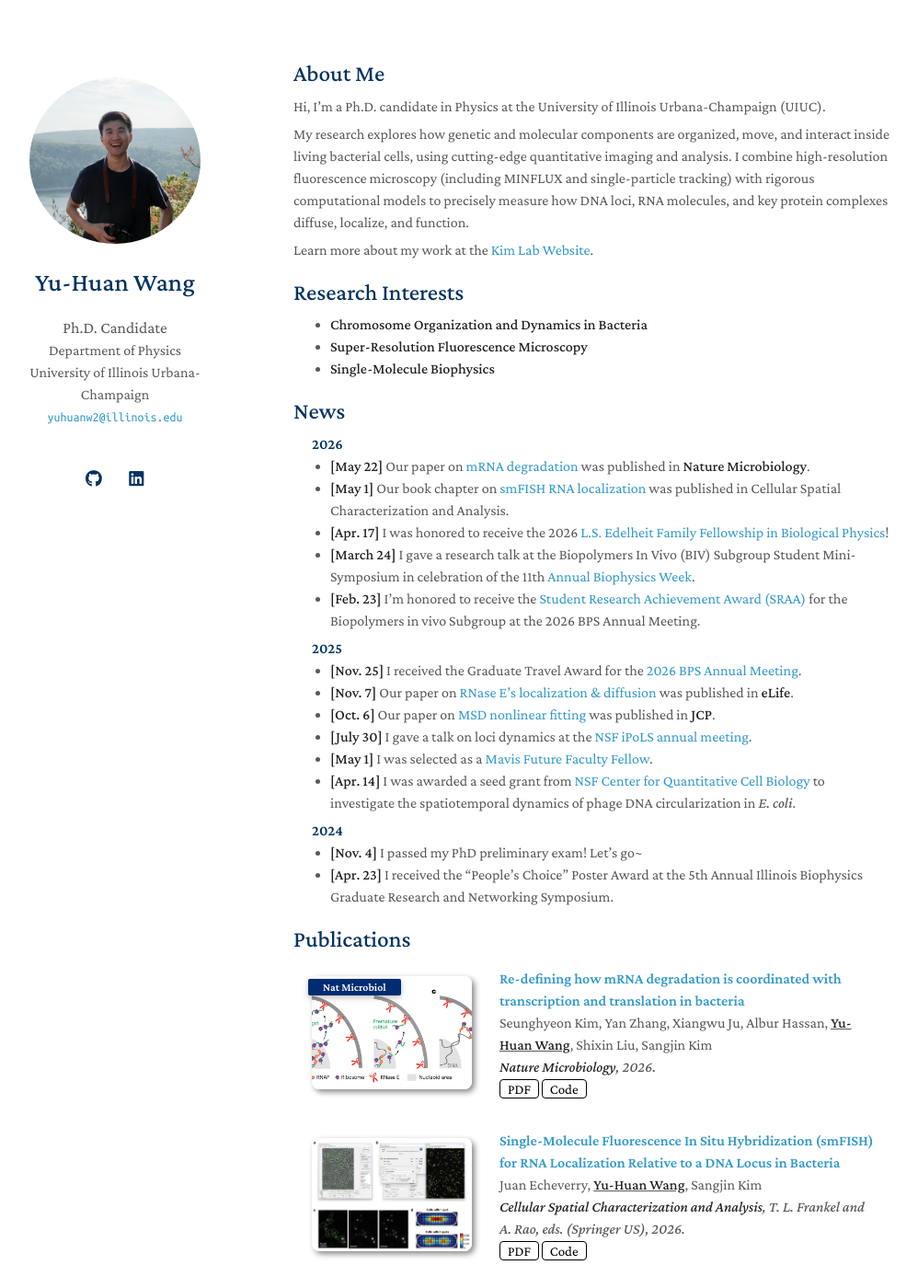
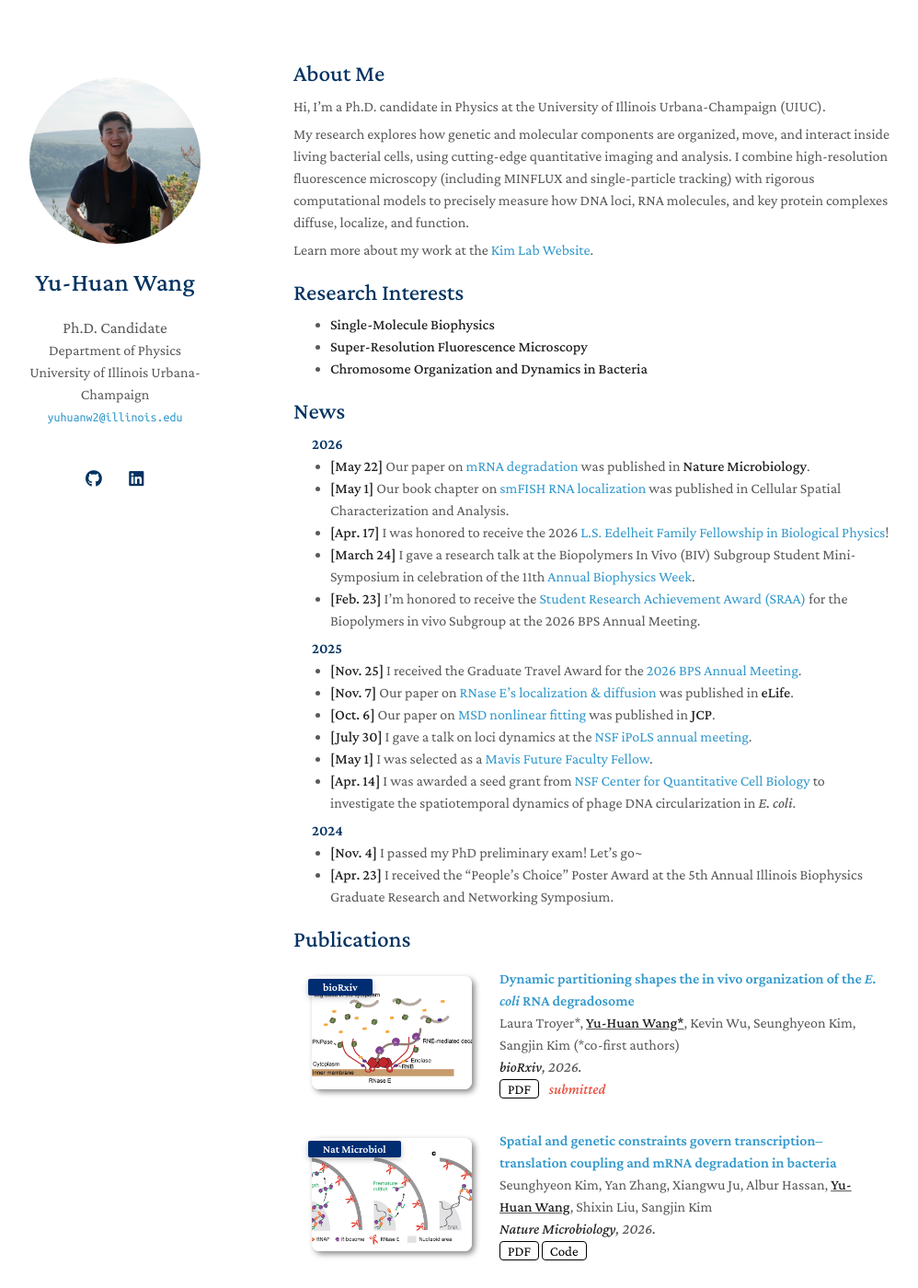
Before and after one commit to wangyh1949/wangyh1949.github.io, a Jekyll site: the page built from index.md, in a window 1280 px wide and 1400 px high. Shown: the whole window at 92% size, without its empty margins (151-1149 px from the left). Built offline with Jekyll 4.4.1, drawn with Linux system fonts in a browser that asks for light colours; a style sheet for code colours, icons or effects is not loaded.

Commit message:
update 2026 RNAD paper

```diff
--- a/_data/publications.yml
+++ b/_data/publications.yml
@@ -1,6 +1,15 @@
 main:
 
-  - title: Re-defining how mRNA degradation is coordinated with transcription and translation in bacteria
+  - title: Dynamic partitioning shapes the in vivo organization of the <em>E. coli</em> RNA degradosome
+    authors: Laura Troyer*, <u><strong>Yu-Huan Wang*</strong></u>, Kevin Wu, Seunghyeon Kim, Sangjin Kim (*co-first authors)
+    journal_short: bioRxiv
+    journal: <strong>bioRxiv</strong>, 2026.
+    link: https://www.biorxiv.org/content/10.64898/2026.05.25.727690v2
+    pdf: ./assets/paper/2026_Troyer_bioRxiv.pdf
+    image: ./assets/img/paper/2026_RNAD.png
+    notes: submitted
+
+  - title: Spatial and genetic constraints govern transcription–translation coupling and mRNA degradation in bacteria
     authors: Seunghyeon Kim, Yan Zhang, Xiangwu Ju, Albur Hassan, <u><strong>Yu-Huan Wang</strong></u>, Shixin Liu, Sangjin Kim
     journal_short: Nat Microbiol
     journal: <strong>Nature Microbiology</strong>, 2026.
@@ -11,15 +20,16 @@ main:
 
   - title: Single-Molecule Fluorescence In Situ Hybridization (smFISH) for RNA Localization Relative to a DNA Locus in Bacteria
     authors: Juan Echeverry, <u><strong>Yu-Huan Wang</strong></u>, Sangjin Kim
-    # journal_short: eLife
-    journal: <strong>Cellular Spatial Characterization and Analysis</strong>,  T. L. Frankel and A. Rao, eds. (Springer US), 2026.
+    journal_short: Springer
+    journal: <strong>Cellular Spatial Characterization and Analysis</strong>, 2026.
     link: https://link.springer.com/protocol/10.1007/978-1-0716-5027-1_9
     pdf: ./assets/paper/2026_Echeverry_springer.pdf
     code: https://github.com/sjkimlab/FISH2025
     image: ./assets/img/paper/2026_springer.jpg
 
   - title: Roles of the membrane-binding motif and the C-terminal domain of RNase E in localization and diffusion in <em>E. coli</em>
-    authors: Laura Troyer*, <u><strong>Yu-Huan Wang*</strong></u>, Shobhna Shobhna, Seunghyeon Kim, Brooke Ramsey, Jeechul Woo, Emad Tajkhorshid, Sangjin Kim (*co-first authors)
+    authors: Laura Troyer*, <u><strong>Yu-Huan Wang*</strong></u>, Shobhna Shobhna, Seunghyeon Kim, Brooke Ramsey,
+      Jeechul Woo, Emad Tajkhorshid, Sangjin Kim (*co-first authors)
     journal_short: eLife
     journal: <strong>eLife</strong>, 2025.
     link: https://doi.org/10.7554/eLife.105062.3
@@ -30,7 +40,7 @@ main:
   - title: Practical considerations for accurate estimation of diffusion parameters from single-particle tracking in living cells
     authors: Aishani Ghosal, <u><strong>Yu-Huan Wang</strong></u>, Nguyen Nguyen, Laura Troyer, Sangjin Kim
     journal_short: JCP
-    journal: Journal of Chemical Physics <strong>(JCP)</strong>, 2025.
+    journal: <strong>Journal of Chemical Physics</strong>, 2025.
     link: https://doi.org/10.1063/5.0284172
     pdf: ./assets/paper/2025_Ghosal_JCP.pdf
     # code: https://github.com/yaoyao-liu/class-incremental-learning/tree/main/mnemonics-training
--- a/_includes/publications.md
+++ b/_includes/publications.md
@@ -9,7 +9,7 @@
 <div class="pub-row">
   <div class="col-sm-3 abbr" style="position: relative;padding-right: 15px;padding-left: 15px;">
     {% if link.image %}
-    <img src="{{ link.image }}" class="teaser img-fluid z-depth-1" style="width=100;height=40%">
+    <img src="{{ link.image }}" class="teaser img-fluid z-depth-1">
     {% if link.journal_short %}
     <abbr class="badge">{{ link.journal_short }}</abbr>
     {% endif %}
--- a/index.md
+++ b/index.md
@@ -12,9 +12,9 @@ Learn more about my work at the [Kim Lab Website](https://www.sjkimlab.org/).
 
 ## Research Interests
 
+- **Single-Molecule Biophysics**
+- **Super-Resolution Fluorescence Microscopy**
 - **Chromosome Organization and Dynamics in Bacteria**
-- **Super-Resolution Fluorescence Microscopy**
-- **Single-Molecule Biophysics**
 
 ## News
 
```
Also changed, not shown: assets/img/paper/2026_RNAD.png (added), 1 other file.
